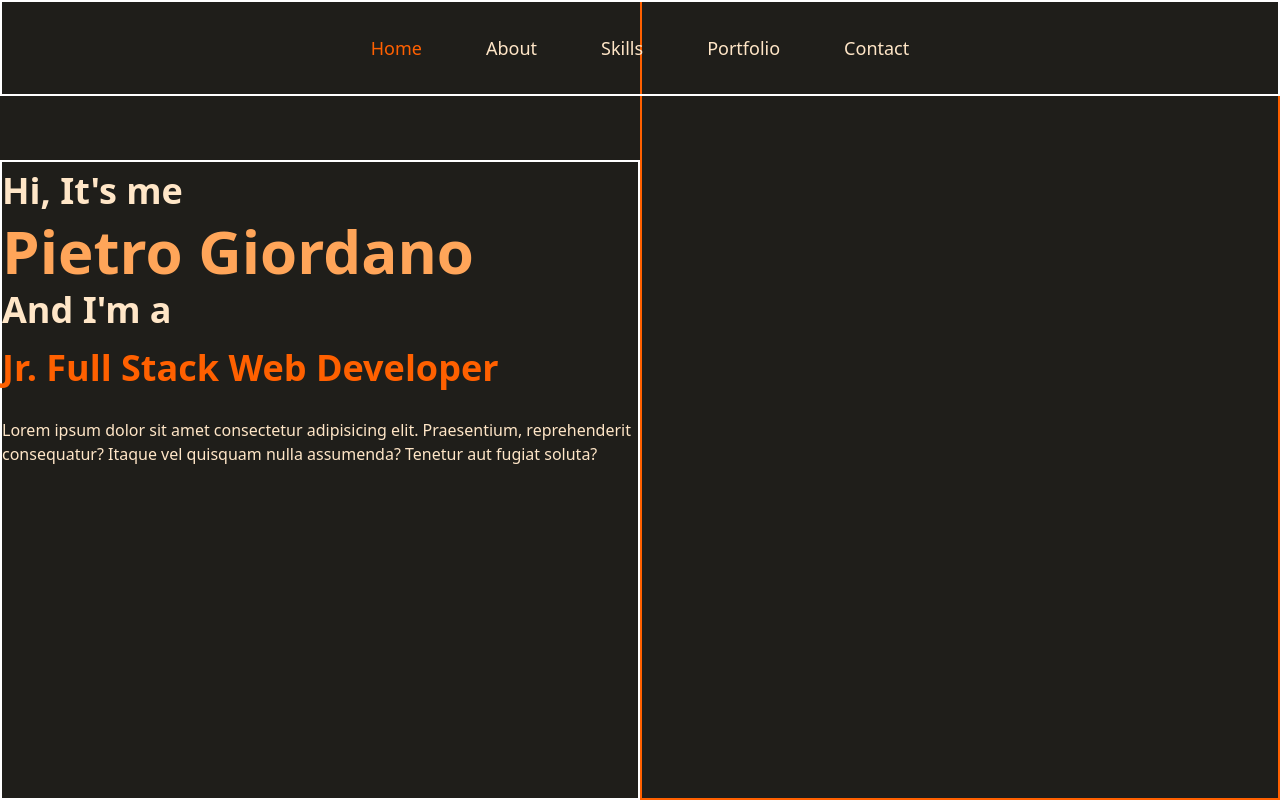
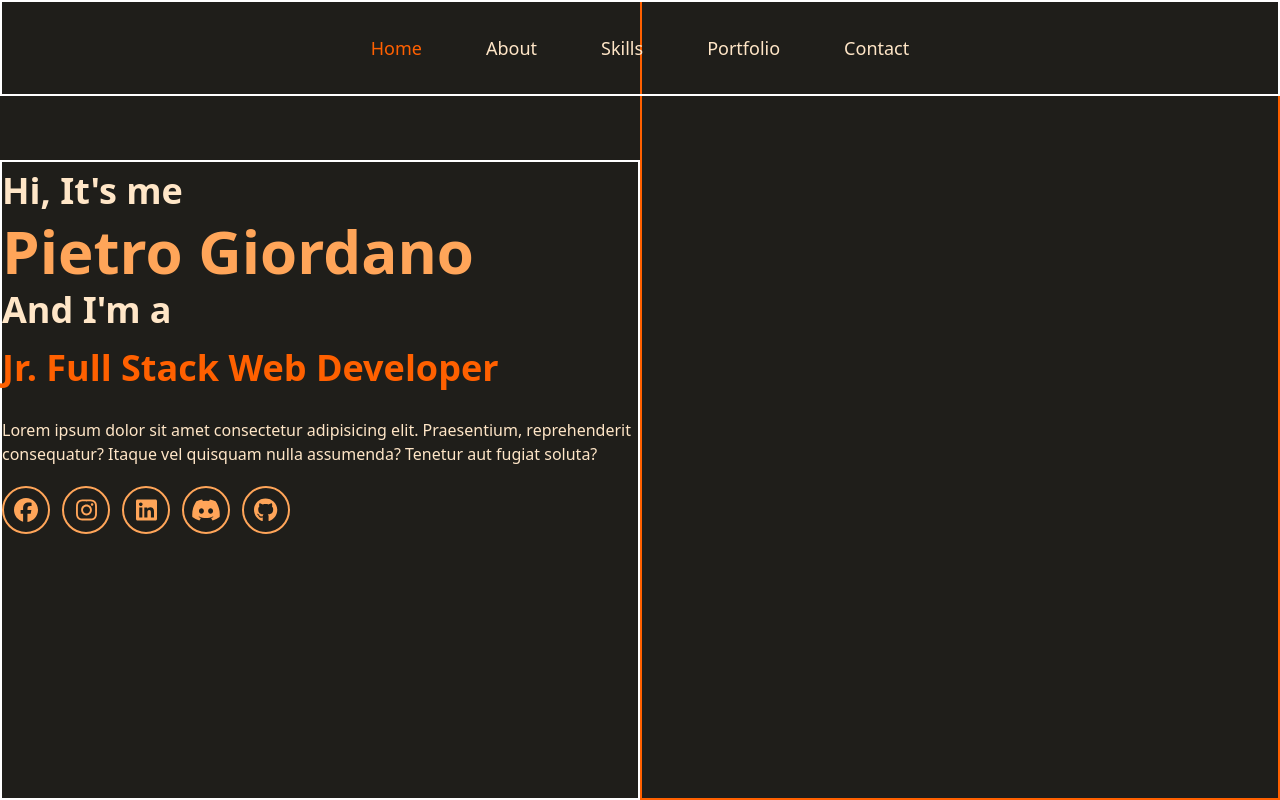
Before and after one commit to pietro-giordano/portfolio_frontend, a Vue app: page / in a window 1280 px wide. Built offline with nearby package versions, Linux system fonts and the light colour scheme.

Commit message:
aggiunta link social

```diff
--- a/src/components/AppHeader.vue
+++ b/src/components/AppHeader.vue
@@ -11,23 +11,23 @@ export default {
                   social: [
                         {
                               name: 'facebook',
-                              icon: '<font-awesome-icon icon="fa-brands fa-facebook" />',
+                              icon: 'fa-brands fa-facebook',
                               link: '#'
                         }, {
                               name: 'instagram',
-                              icon: '<font-awesome-icon icon="fa-brands fa-instagram" />',
+                              icon: 'fa-brands fa-instagram',
                               link: '#'
                         }, {
                               name: 'linkedin',
-                              icon: '<font-awesome-icon icon="fa-brands fa-linkedin" />',
+                              icon: 'fa-brands fa-linkedin',
                               link: '#'
                         }, {
                               name: 'discord',
-                              icon: '<font-awesome-icon icon="fa-brands fa-discord" />',
+                              icon: 'fa-brands fa-discord',
                               link: '#'
                         }, {
                               name: 'github',
-                              icon: '<font-awesome-icon icon="fa-brands fa-github" />',
+                              icon: 'fa-brands fa-github',
                               link: '#'
                         },
                   ],
@@ -41,24 +41,25 @@ export default {
             <Navbar />
 
             <div id="jumbotron" class="h-screen container mx-auto grid grid-cols-2">
-                  <div class="mt-40 text-orange-very border-2 border-white">
-                        <div class="font-bold text-4xl leading-relaxed">
+                  <div class="mt-40 border-2 border-white">
+                        <div class="font-bold text-4xl leading-relaxed text-orange-very">
                               Hi, It's me
                               <h1 class="text-6xl text-orange-light">Pietro Giordano</h1>
                               And I'm a
                               <h2 class="text-orange">Jr. Full Stack Web Developer</h2>
                         </div>
 
-                        <p class="py-5">
+                        <p class="py-5 text-orange-very">
                               Lorem ipsum dolor sit amet consectetur adipisicing elit. Praesentium, reprehenderit consequatur?
                               Itaque vel quisquam nulla assumenda? Tenetur aut fugiat soluta?
                         </p>
 
                         <div>
-                              <ul>
-                                    <li v-for="item in social">
-                                          <a href="">
-                                                <font-awesome-icon icon="`${{ item.icon }}`" />
+                              <ul class="flex">
+                                    <li v-for="item in social"
+                                          class="flex justify-center items-center w-12 h-12 text-orange-light border-2 border-orange-light rounded-full me-3 hover:text-orange hover:border-orange">
+                                          <a :href="item.link" class="p-2">
+                                                <font-awesome-icon :icon="`${item.icon}`" size="xl" />
                                           </a>
                                     </li>
                               </ul>
```
